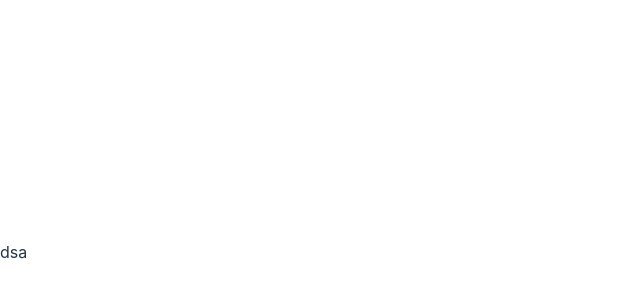
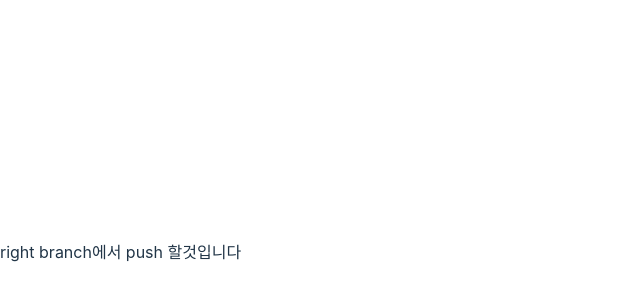
Before and after one commit to bigone-77/hyunjinmin-FrontEnd, a React (Vite) app: page / in a window 1280 px wide. Shown: the part 148-448 px from the top of the page, without its empty margins (0-640 px from the left). Built offline with nearby package versions, Linux system fonts and the light colour scheme.

Commit message:
🧪 Test
test

```diff
--- a/src/App.tsx
+++ b/src/App.tsx
@@ -1,7 +1,5 @@
 function App() {
-  return (
-    <div>dsa</div>
-  )
+  return <div>right branch에서 push 할것입니다</div>;
 }
 
 export default App;
```
